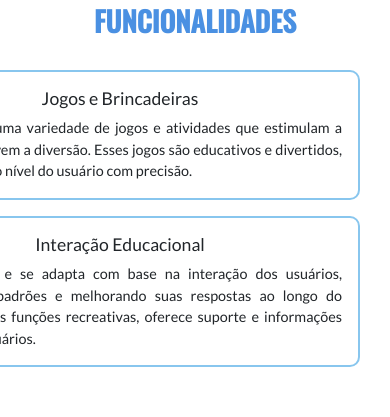
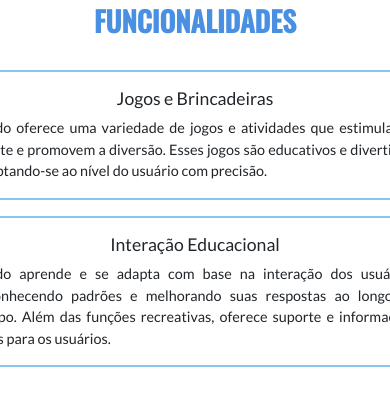
Before and after one commit to d-araujof/Sprint_Web, a plain HTML site: page index.html in a window 390 px wide. Shown: the part 816-1233 px from the top of the page. Drawn offline with nearby package versions, Linux system fonts and the light colour scheme.

Commit message:
Add files via upload

```diff
--- a/css/style.css
+++ b/css/style.css
@@ -244,17 +244,12 @@ section {
         flex-direction: column;
         justify-content: center;
         align-items: center;
-        width: 5rem;
-        gap: 1rem;
+        margin: 0 1rem 0 1rem;
     }
-}
 
-.funcionalidades-container{
-    display: flex;
-    flex-direction: column;
-    justify-content: center;
-    align-items: center;
-    width: 15rem;
+    .card {
+        width: 10rem;
+    }
 }
 
 
```
